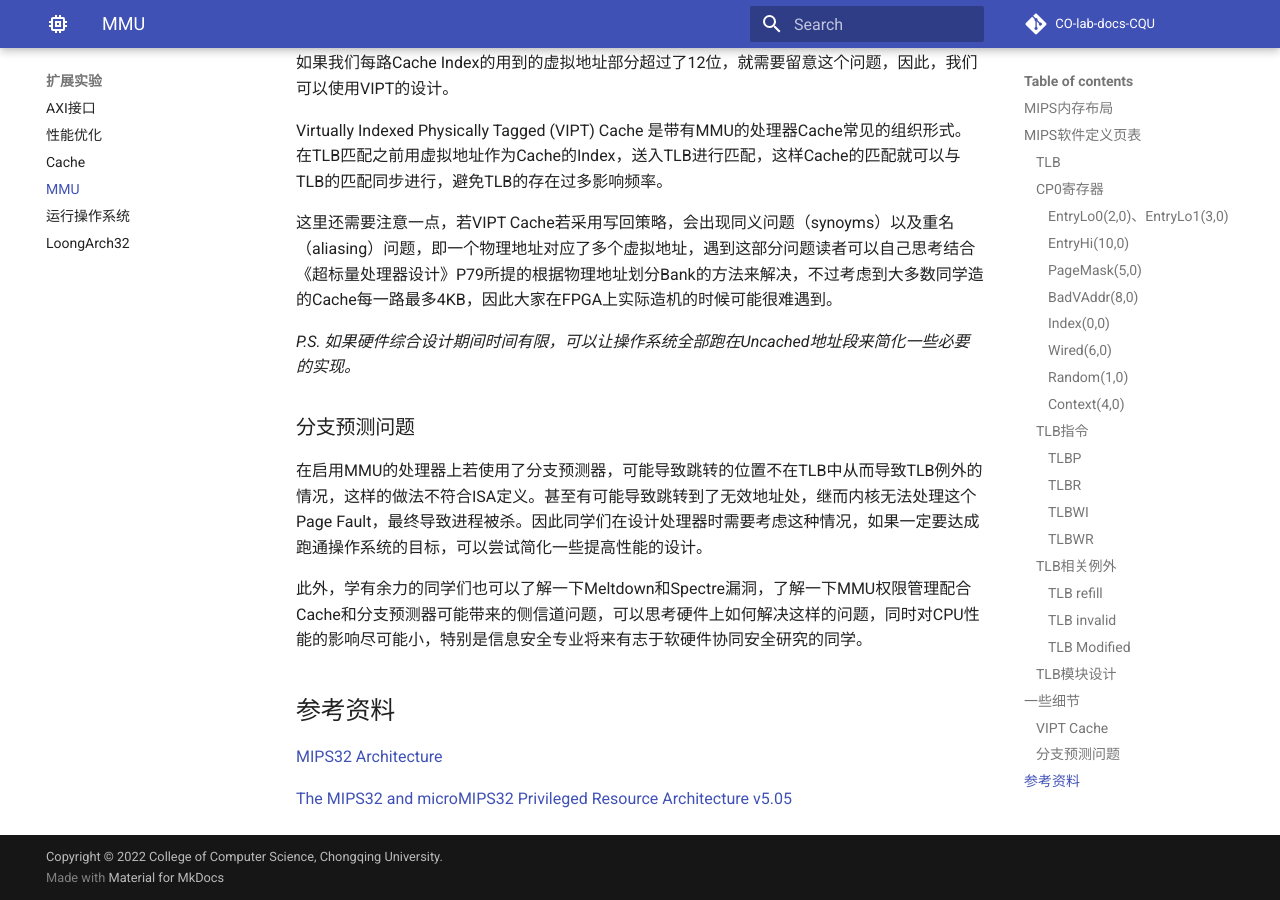
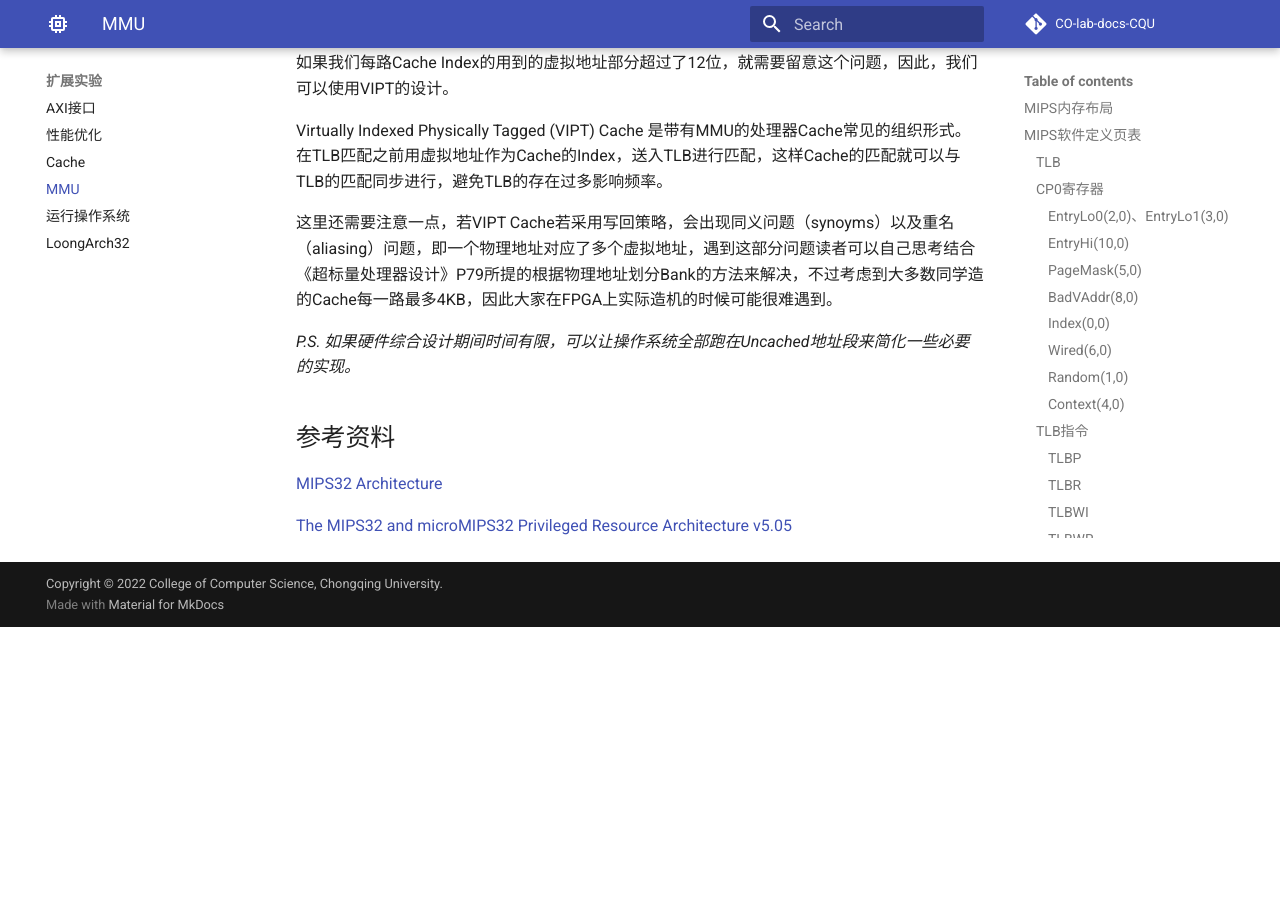
Before and after one commit to CQU-CS-LABs/CO-lab-docs-CQU, an MkDocs documentation site: the page built from docs/ext/mmu.md, in a window 1280 px wide and 900 px high, scrolled down 8171 px. Built offline with MkDocs 1.6.1 and Material for MkDocs 9.7.7, drawn with Linux system fonts in a browser that asks for light colours; comment, search, counter and statistics services are not loaded; after the commit the page ends 8798 px from its top, so only the background shows below that.

Commit message:
not existing problem

```diff
--- a/docs/ext/mmu.md
+++ b/docs/ext/mmu.md
@@ -329,12 +329,6 @@ Virtually Indexed Physically Tagged (VIPT) Cache 是带有MMU的处理器Cache
 
 *P.S. 如果硬件综合设计期间时间有限，可以让操作系统全部跑在Uncached地址段来简化一些必要的实现。*
 
-### 分支预测问题
-
-在启用MMU的处理器上若使用了分支预测器，可能导致跳转的位置不在TLB中从而导致TLB例外的情况，这样的做法不符合ISA定义。甚至有可能导致跳转到了无效地址处，继而内核无法处理这个Page Fault，最终导致进程被杀。因此同学们在设计处理器时需要考虑这种情况，如果一定要达成跑通操作系统的目标，可以尝试简化一些提高性能的设计。
-
-此外，学有余力的同学们也可以了解一下Meltdown和Spectre漏洞，了解一下MMU权限管理配合Cache和分支预测器可能带来的侧信道问题，可以思考硬件上如何解决这样的问题，同时对CPU性能的影响尽可能小，特别是信息安全专业将来有志于软硬件协同安全研究的同学。
-
 ## 参考资料
 
 [MIPS32 Architecture](https://www.mips.com/products/architectures/mips32-2/)
```
